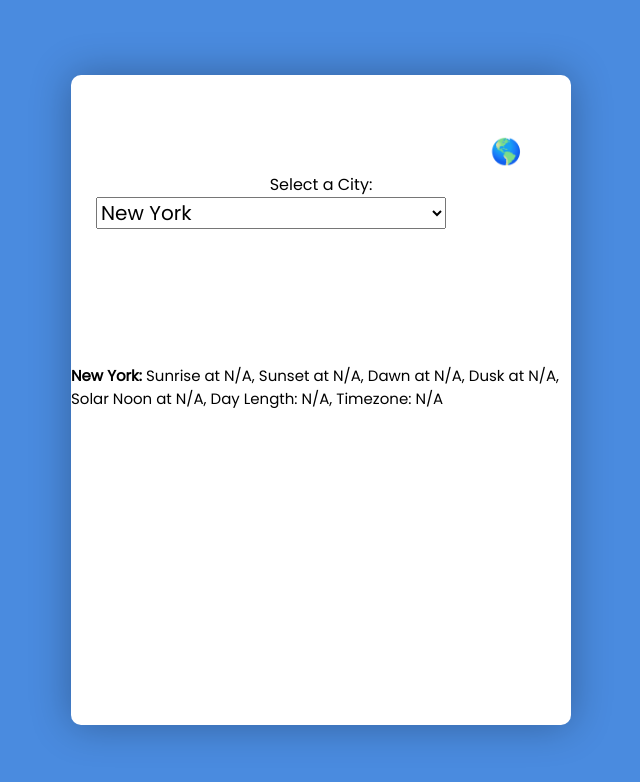
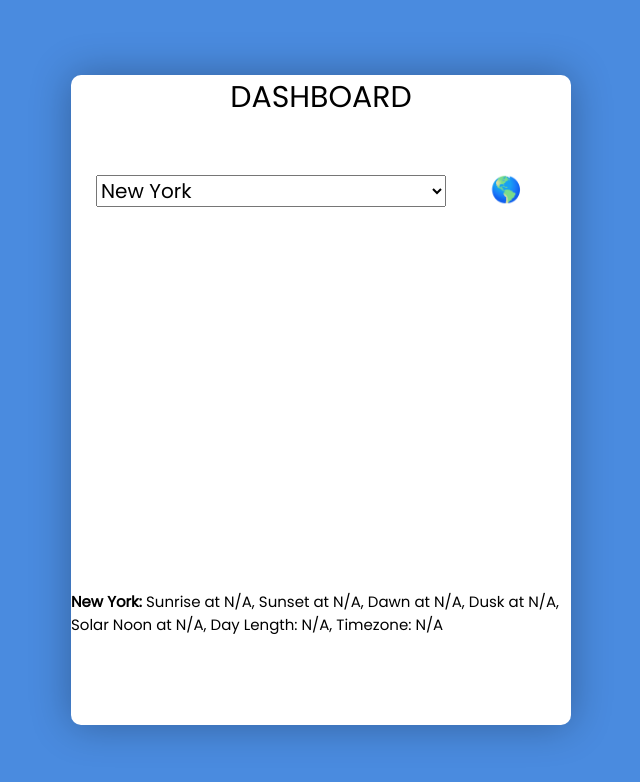
Before and after one commit to MuhammadArbiIIT/Lab_4, a plain HTML site: page index.html in a window 1280 px wide. Shown: the whole page, without its empty margins (319-959 px from the left). Drawn offline with Linux system fonts and the light colour scheme; no server answers.

Commit message:
fixed positioning of UTF 8 character and city drop down

```diff
--- a/index.html
+++ b/index.html
@@ -12,11 +12,11 @@
 </head>
 <body>
     <div class="box">
+        <header id="title">DASHBOARD</header>
+        <select id="cityDropdown"></select>
         <div id="getLocationButtonContainer">
             <button id="getLocationButton">&#127758;</button>
         </div>
-        <label for="cityDropdown">Select a City:</label>
-        <select id="cityDropdown"></select>
         <div id="locationResult" class="locationResult"></div>
     </div>
 </body>
--- a/style.css
+++ b/style.css
@@ -3,6 +3,7 @@
     font-family: 'Inter', sans-serif;
     font-family: 'Lato', sans-serif;
     font-family: 'Poppins', sans-serif;
+    align-items: flex-start;
 }
 
 body {
@@ -19,39 +20,52 @@ body {
     height: 650px;
     width: 500px;
     display: flex;
-    align-items: center;
-    justify-content: center;
+    flex-direction: column;
+    align-items: flex-start;
+    justify-content: space-between;
     border-radius: 10px;
     box-shadow: 0 0 40px rgba(0, 0, 0, 0.3);
-    flex-direction: column;
-    justify-content: flex-end;
+    align-items: center;
+ }
+
+
+ #title {
+    font-size: 30px;
+    position: fixed;
+    top: 100;
  }
 
 
 #cityDropdown {
-    margin-bottom: 120px;
+    margin-right: 100px;
+    margin-top: 100px;
     font-size: 20px;
     width: 350px;
     height: auto;
-    margin-right: 100px;
+    display: flex;
+    align-items: center;
+    position: fixed;
  }
 
  #locationResult {
     font-size: 15px;
-    margin-bottom: 300px;
-    display: flex;
+    margin-bottom: 20px; /* Adjust as needed */
+    display:flex;
+    margin-top: 500px;
 }
 
  #getLocationButtonContainer {
     display: flex;
     align-items: center;
-    margin-top: 50px;
+    margin-top: 95px;
+    position: fixed;
+
  }
 
 #getLocationButton {
     font-size: 25px;
-    margin-top: 50px;
-    margin-left: 370px;
     background: transparent;
     border: none;
+    margin-left: 370px; /* Adjust as needed */
+    top: 100;
 }
```
Lines whose indentation alone changed are shown as unchanged.
